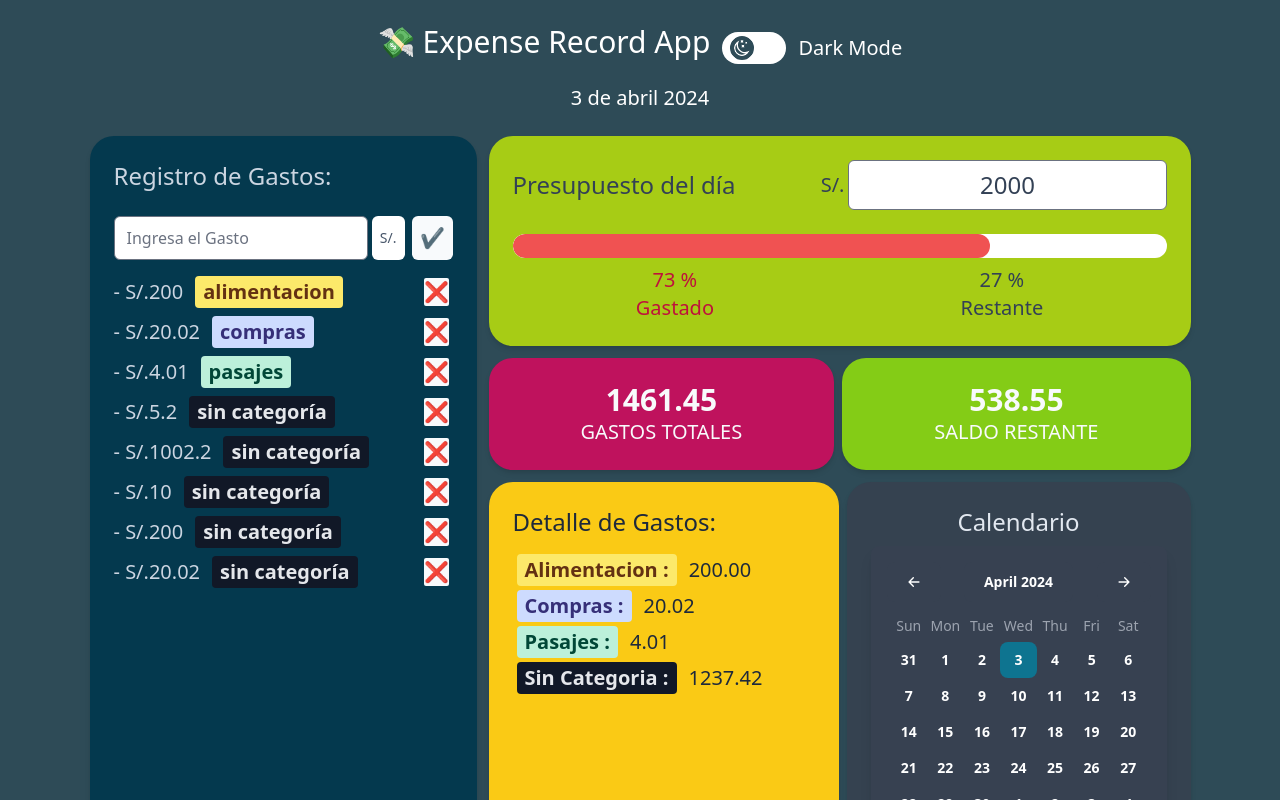
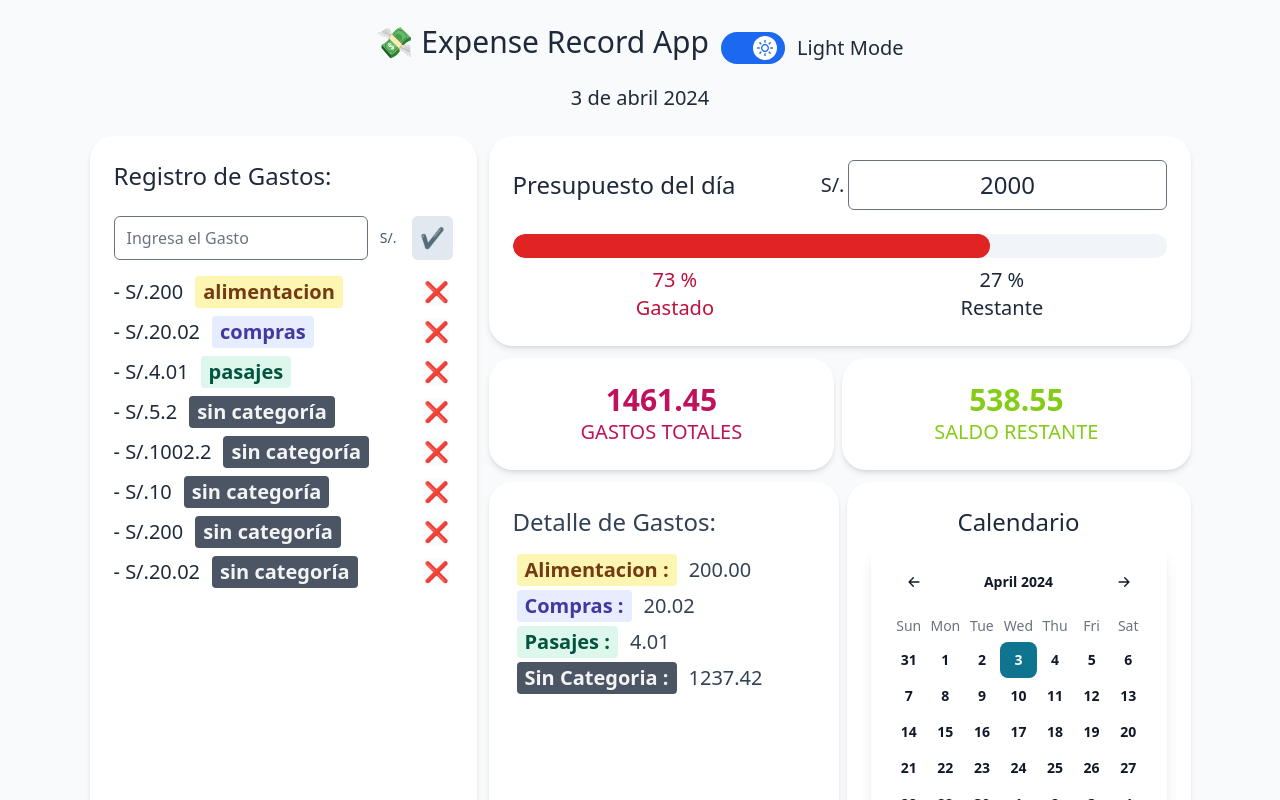
Before and after one commit to nattdev/expense-record-app, a React (Vite) app in the folder client/: page / in a window 1280 px wide. Shown: the top 800 px of the page. Built offline with nearby package versions, Linux system fonts and the light colour scheme.

Commit message:
Change default theme

```diff
--- a/client/src/components/ColorModeSwitch.jsx
+++ b/client/src/components/ColorModeSwitch.jsx
@@ -16,7 +16,7 @@ function ColorModeSwitch() {
                 setIsDarkMode(true);
             }
         } else {
-            setIsDarkMode(false);
+            setIsDarkMode(true);
         }
     }, []);
 
```
